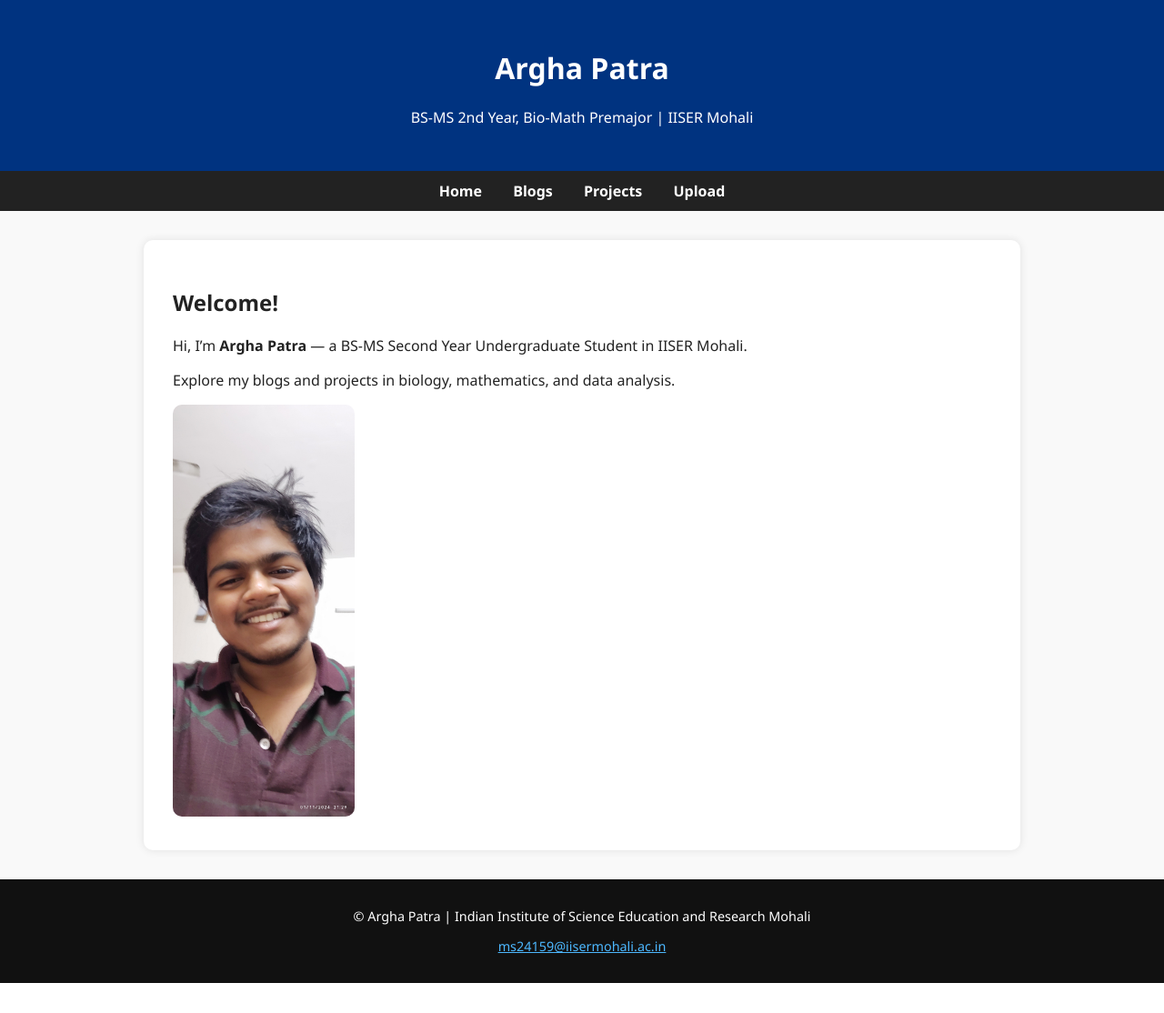
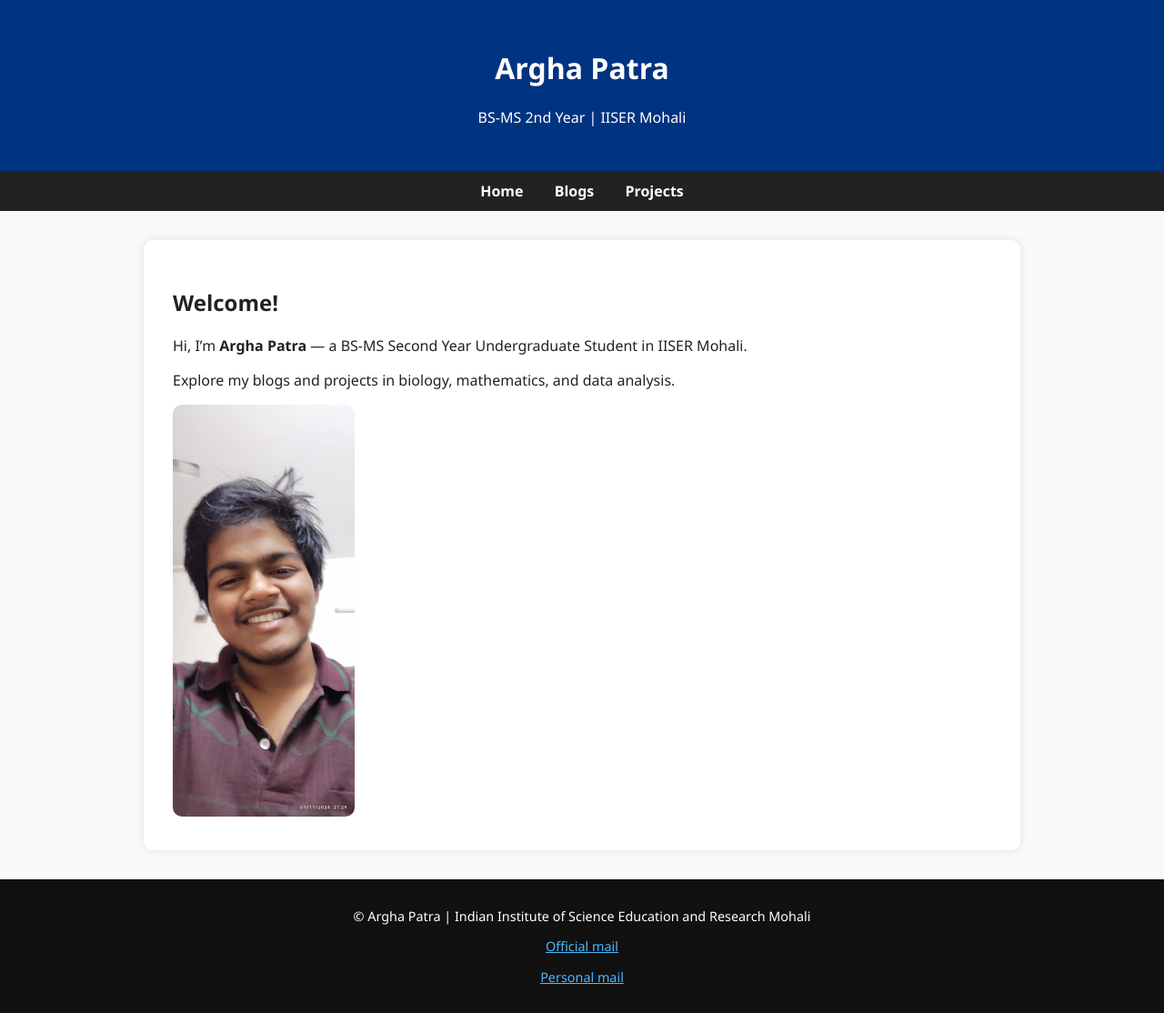
Before and after one commit to brainlessA/personal_site, a Flask app: page / in a window 1280 px wide. Shown: the whole page at 91% size. Before the commit the page ends 1081 px from the top, so only its background shows below. Run offline with Flask 3, Linux system fonts and the light colour scheme.

Commit message:
Update base.html

```diff
--- a/templates/base.html
+++ b/templates/base.html
@@ -3,20 +3,20 @@
 <head>
   <meta charset="UTF-8">
   <meta name="viewport" content="width=device-width, initial-scale=1.0">
-  <title>{{ title if title else 'Argha Patra | IISER Mohali' }}</title>
+  <title>{{ title if title else 'Argha Patra' }}</title>
   <link rel="stylesheet" href="{{ url_for('static', filename='style.css') }}">
 </head>
 <body>
   <header>
     <h1>Argha Patra</h1>
-    <p>BS-MS 2nd Year, Bio-Math Premajor | IISER Mohali</p>
+    <p>BS-MS 2nd Year | IISER Mohali</p>
   </header>
 
   <nav>
     <a href="{{ url_for('home') }}">Home</a>
     <a href="{{ url_for('blogs') }}">Blogs</a>
     <a href="{{ url_for('projects') }}">Projects</a>
-    <a href="{{ url_for('upload') }}">Upload</a>
+    <!-- <a href="{{ url_for('upload') }}">Upload</a> -->
   </nav>
 
   <main>
@@ -25,7 +25,8 @@
 
   <footer>
     <p>© Argha Patra | Indian Institute of Science Education and Research Mohali</p>
-    <p><a href="mailto:ms24159@iisermohali.ac.in" style="color:#4db8ff;">ms24159@iisermohali.ac.in</a></p>
+    <p><a href="mailto:ms24159@iisermohali.ac.in" style="color:#4db8ff;">Official mail</a></p>
+    <p><a href="mailto:arghapatra@gmail.com" style="color:#4db8ff;">Personal mail</a></p>
   </footer>
 </body>
 </html>
```
